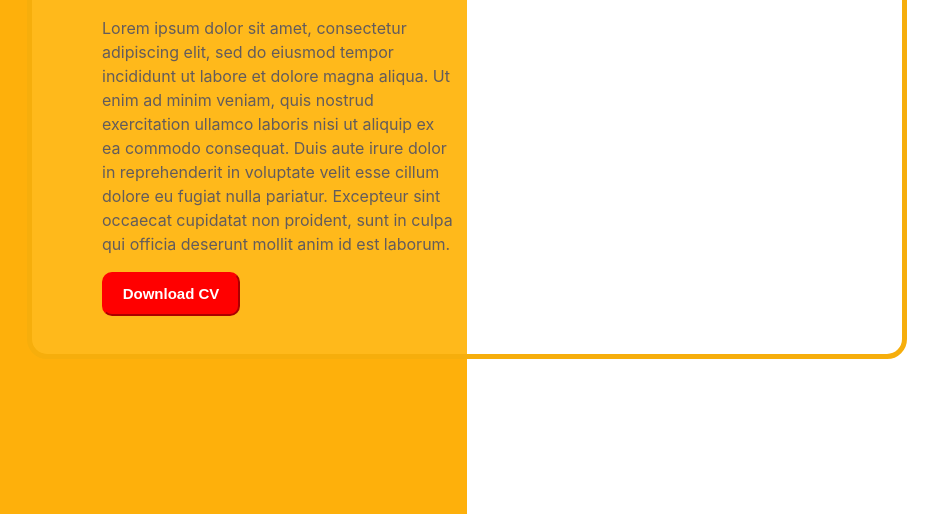
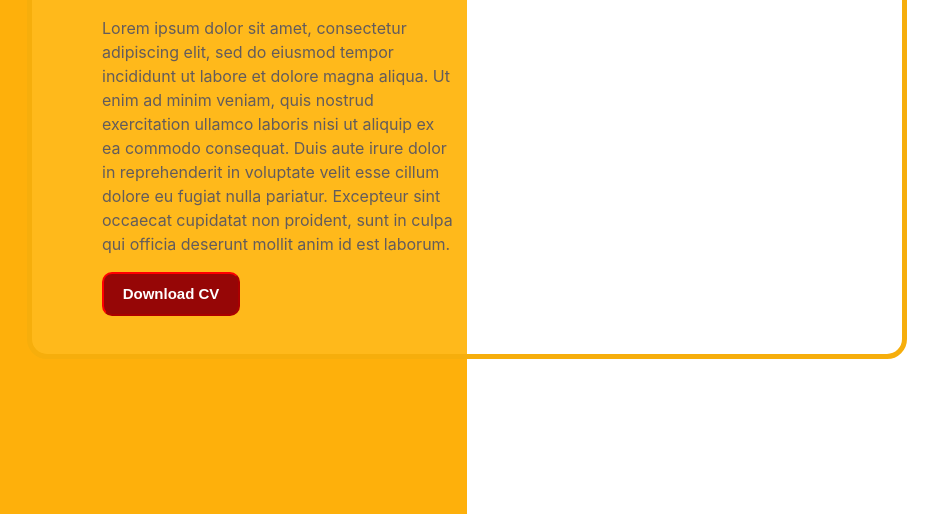
Before and after one commit to Pedrofilip13/website-with-cv-download, a plain HTML site: page index.html in a window 1280 px wide. In both pictures the pointer is over the button "Download CV". Shown: the part 286-800 px from the top of the page, without its empty margins (173-1111 px from the left). Drawn offline with Linux system fonts and the light colour scheme.

Commit message:
Button style

```diff
--- a/style.css
+++ b/style.css
@@ -89,3 +89,7 @@ button{
     font-size: 15px;
     font-weight: bold;
 }
+
+button:hover{
+    background-color: rgb(150, 6, 6);
+}
```
